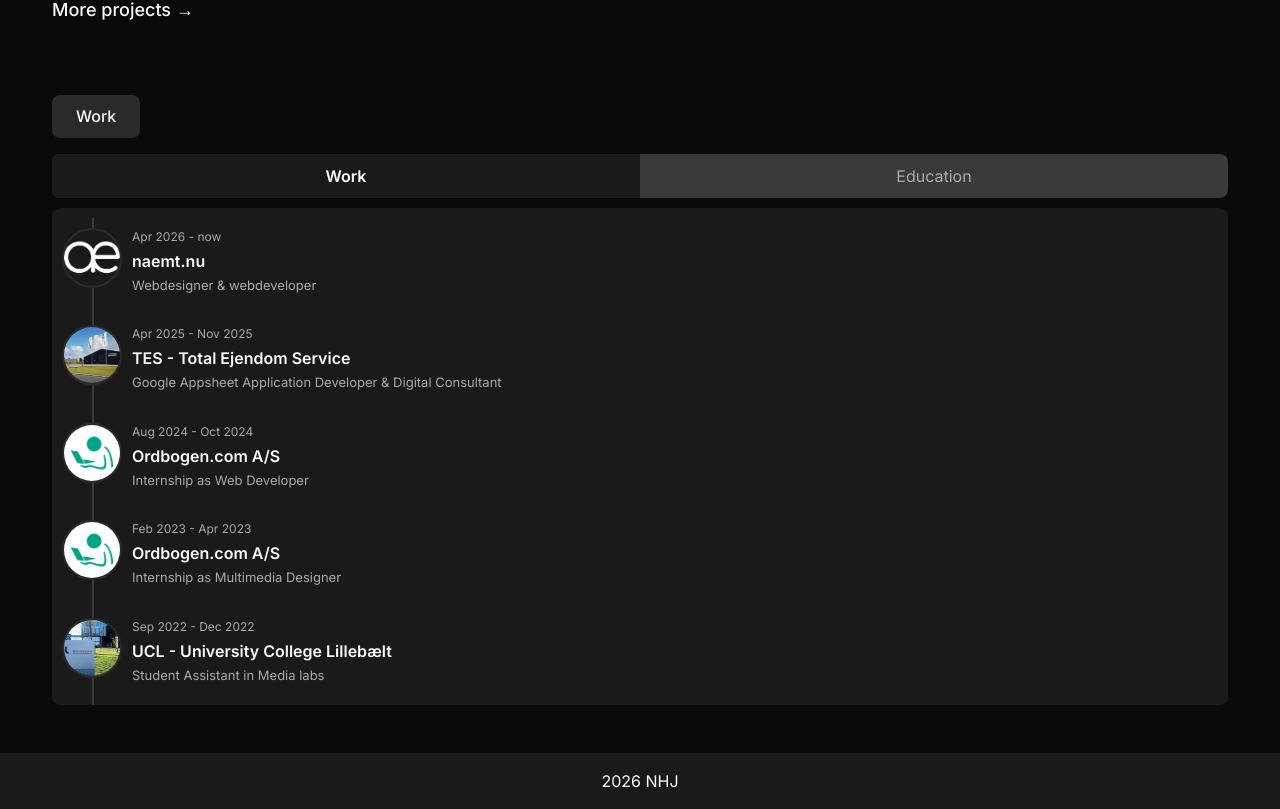
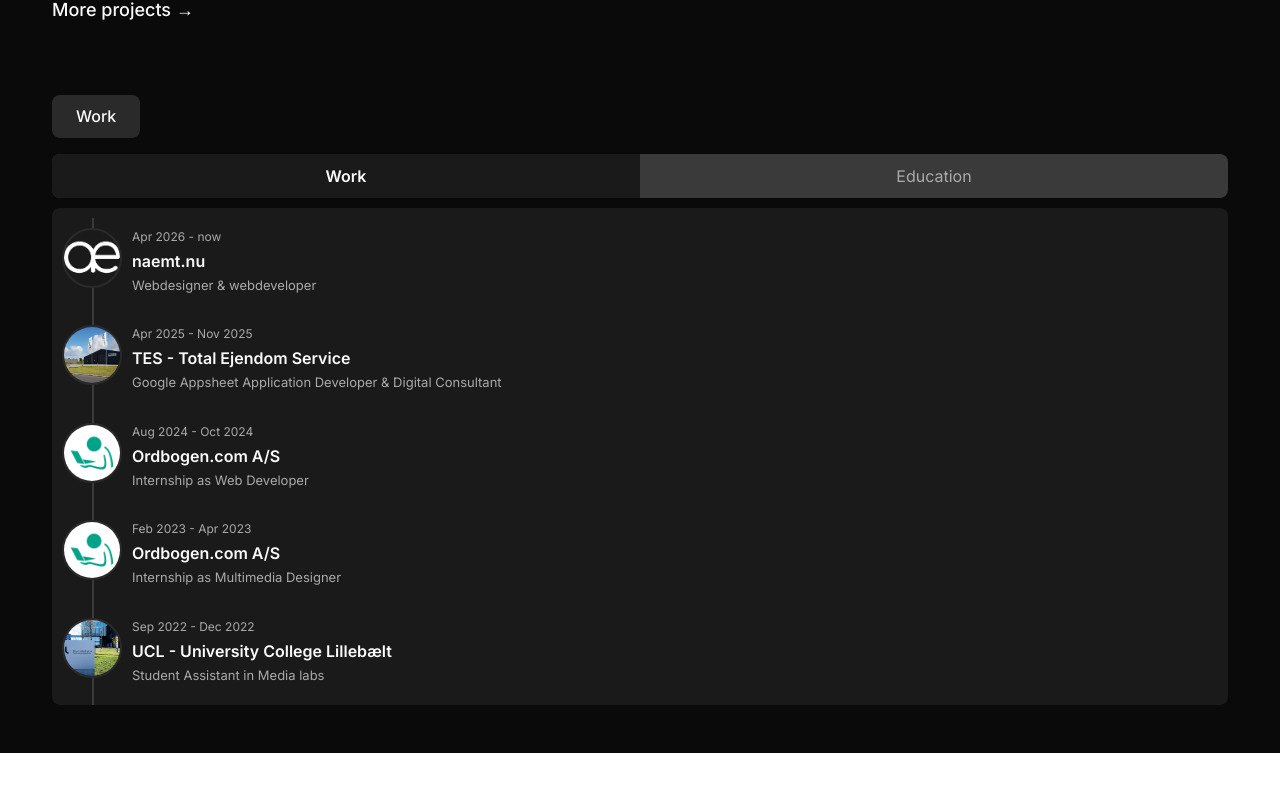
Before and after one commit to Nikolaihoej/modern-portfolio, a Vue app: page / in a window 1280 px wide. Shown: the part 1006-1815 px from the top of the page. After the commit the page ends 1759 px from the top, so only its background shows below. Built offline with nearby package versions, Linux system fonts and the light colour scheme.

Commit message:
update of F in footer

```diff
--- a/src/views/Projects.vue
+++ b/src/views/Projects.vue
@@ -2,7 +2,7 @@
     <div>
         <ParticleBackground />
         <ProjectWheel :projects="projects" />
-        <Footer />
+        <footer />
     </div>
 </template>
 
@@ -10,7 +10,7 @@
 import { projects } from '../data/projects.js'
 import ParticleBackground from '../components/particleBackground.vue'
 import ProjectWheel from '../components/projectWheel.vue'
-import Footer from '../components/Footer.vue'
+import footer from '../components/footer.vue'
 
 </script>
 
--- a/src/views/home.vue
+++ b/src/views/home.vue
@@ -5,7 +5,7 @@
         <techTree />
         <RecentProjects />
         <work />
-        <Footer />
+        <footer />
     </div>
 </template>
 
@@ -15,5 +15,5 @@
 import techTree from '../components/techTree.vue'
 import RecentProjects from '../components/recentProjects.vue'
 import work from '../components/work.vue'
-import Footer from '../components/Footer.vue'
+import footer from '../components/footer.vue'
 </script>
```
